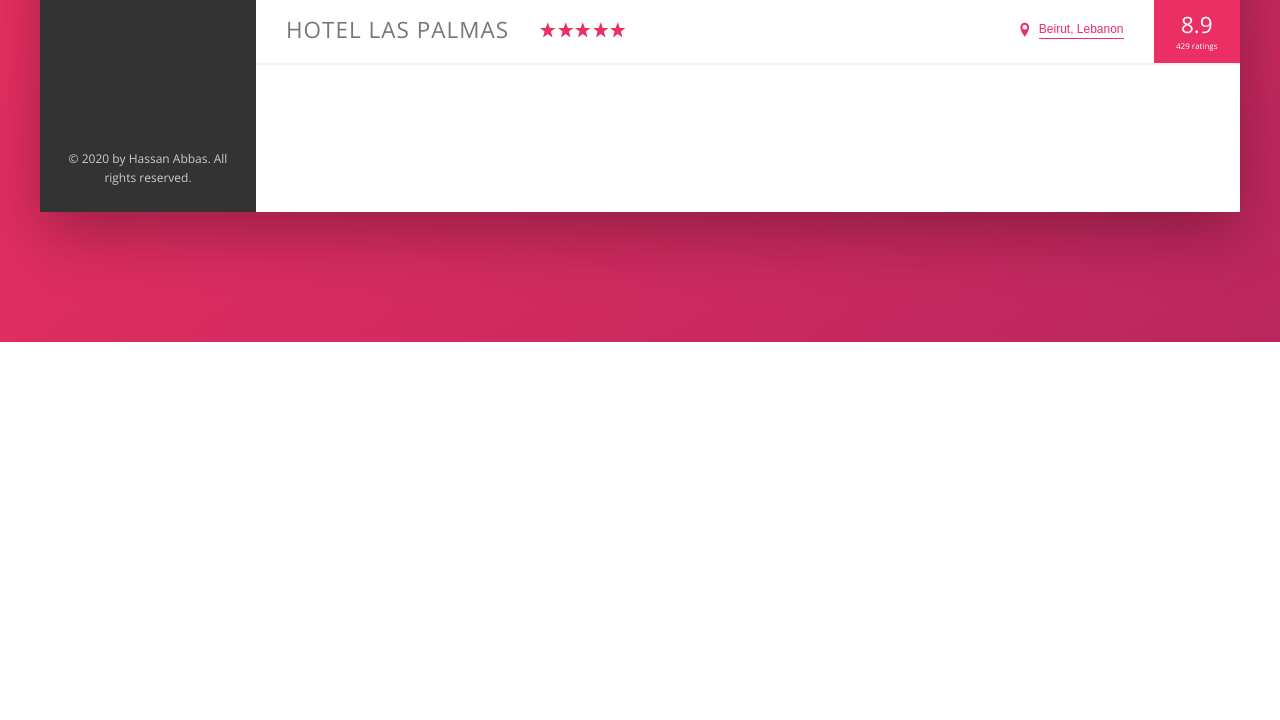
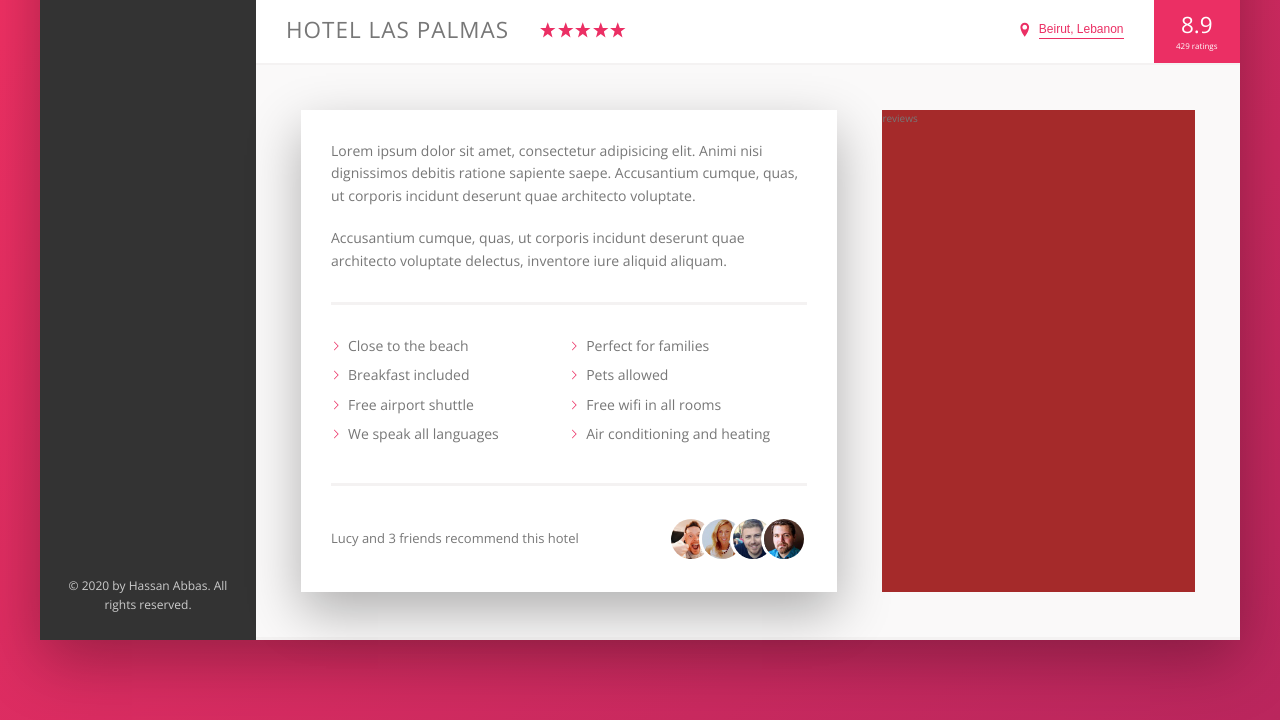
Before and after one commit to HassanAbbas198/Trillo, a website: page index.html in a window 1280 px wide. Shown: the part 538-1258 px from the top of the page. Before the commit the page ends 880 px from the top, so only its background shows below. Drawn offline with nearby package versions, Linux system fonts and the light colour scheme.

Commit message:
added description section

```diff
--- a/index.html
+++ b/index.html
@@ -151,6 +151,61 @@
 							</div>
 						</div>
 					</div>
+
+					<div class="detail">
+						<div class="description">
+							<p class="paragraph">
+								Lorem ipsum dolor sit amet, consectetur adipisicing elit. Animi
+								nisi dignissimos debitis ratione sapiente saepe. Accusantium
+								cumque, quas, ut corporis incidunt deserunt quae architecto
+								voluptate.
+							</p>
+							<p class="paragraph">
+								Accusantium cumque, quas, ut corporis incidunt deserunt quae
+								architecto voluptate delectus, inventore iure aliquid aliquam.
+							</p>
+
+							<ul class="list">
+								<li class="list__item">Close to the beach</li>
+								<li class="list__item">Perfect for families</li>
+								<li class="list__item">Breakfast included</li>
+								<li class="list__item">Pets allowed</li>
+								<li class="list__item">Free airport shuttle</li>
+								<li class="list__item">Free wifi in all rooms</li>
+								<li class="list__item">We speak all languages</li>
+								<li class="list__item">Air conditioning and heating</li>
+							</ul>
+
+							<div class="recommend">
+								<p class="recommend__count">
+									Lucy and 3 friends recommend this hotel
+								</p>
+								<div class="recommend__friends">
+									<img
+										src="img/user-1.jpg"
+										alt="user1"
+										class="recommend__photo"
+									/>
+									<img
+										src="img/user-2.jpg"
+										alt="user2"
+										class="recommend__photo"
+									/>
+									<img
+										src="img/user-3.jpg"
+										alt="user3"
+										class="recommend__photo"
+									/>
+									<img
+										src="img/user-5.jpg"
+										alt="user4"
+										class="recommend__photo"
+									/>
+								</div>
+							</div>
+						</div>
+						<div class="user-reviews">reviews</div>
+					</div>
 				</main>
 			</div>
 		</div>
--- a/sass/_base.scss
+++ b/sass/_base.scss
@@ -49,3 +49,8 @@ body {
 
 	min-height: 100vh;
 }
+
+::selection {
+	background-color: var(--color-primary-light);
+	color: #fff;
+}
--- a/sass/_components.scss
+++ b/sass/_components.scss
@@ -319,3 +319,73 @@
 		box-shadow: none;
 	}
 }
+
+//////////////////////////////////////////////
+// PARAGRAPH
+.paragraph:not(:last-of-type) {
+	margin-bottom: 2rem;
+}
+
+//////////////////////////////////////////////
+// LIST
+.list {
+	list-style: none;
+	margin: 3rem 0;
+	padding: 3rem 0;
+	border-bottom: 3px solid var(--color-grey-light-2);
+	border-top: 3px solid var(--color-grey-light-2);
+
+	display: flex;
+	flex-wrap: wrap;
+
+	&__item {
+		flex: 0 0 50%;
+		margin-bottom: 0.7rem;
+	}
+
+	&__item::before {
+		content: '';
+		display: inline-block;
+		height: 1rem;
+		width: 1rem;
+		margin-right: 0.7rem;
+
+		// older browser
+		// background-image: url('../img/chevron-thin-right.svg');
+
+		// masks: defines an area where we can look through the element and see what's behind that element)
+		background-color: var(--color-primary);
+		-webkit-mask-image: url('../img/chevron-thin-right.svg');
+		-webkit-mask-size: cover;
+	}
+}
+
+//////////////////////////////////////////////
+// RECOMMEND
+.recommend {
+	font-size: 1.3rem;
+	color: var(--color-grey-dark-2);
+
+	display: flex;
+	justify-content: space-evenly;
+	align-items: center;
+
+	&__count {
+		margin-right: auto;
+	}
+	&__friends {
+		display: flex;
+	}
+
+	&__photo {
+		box-sizing: content-box;
+		height: 4rem;
+		width: 4rem;
+		border-radius: 50%;
+		border: 3px solid #fff;
+
+		&:not(:last-child) {
+			margin-right: -1.5rem;
+		}
+	}
+}
--- a/sass/_layout.scss
+++ b/sass/_layout.scss
@@ -40,8 +40,29 @@
 .hotel-view {
 	background-color: #fff;
 
-	height: 60rem;
-
 	// element will grow as much as it can
 	flex: 1;
 }
+
+.detail {
+	padding: 4.5rem;
+	background-color: var(--color-grey-light-1);
+	border-bottom: 3px solid var(--color-grey-light-2);
+
+	display: flex;
+}
+
+.description {
+	background-color: #fff;
+	box-shadow: 0 2rem 5rem rgba(0, 0, 0, 0.3);
+	padding: 3rem;
+	font-size: 1.4rem;
+
+	flex: 0 0 60%;
+	margin-right: 4.5rem;
+}
+
+.user-reviews {
+	background-color: brown;
+	flex: 1;
+}
```
Also changed, not shown: css/style.css.
